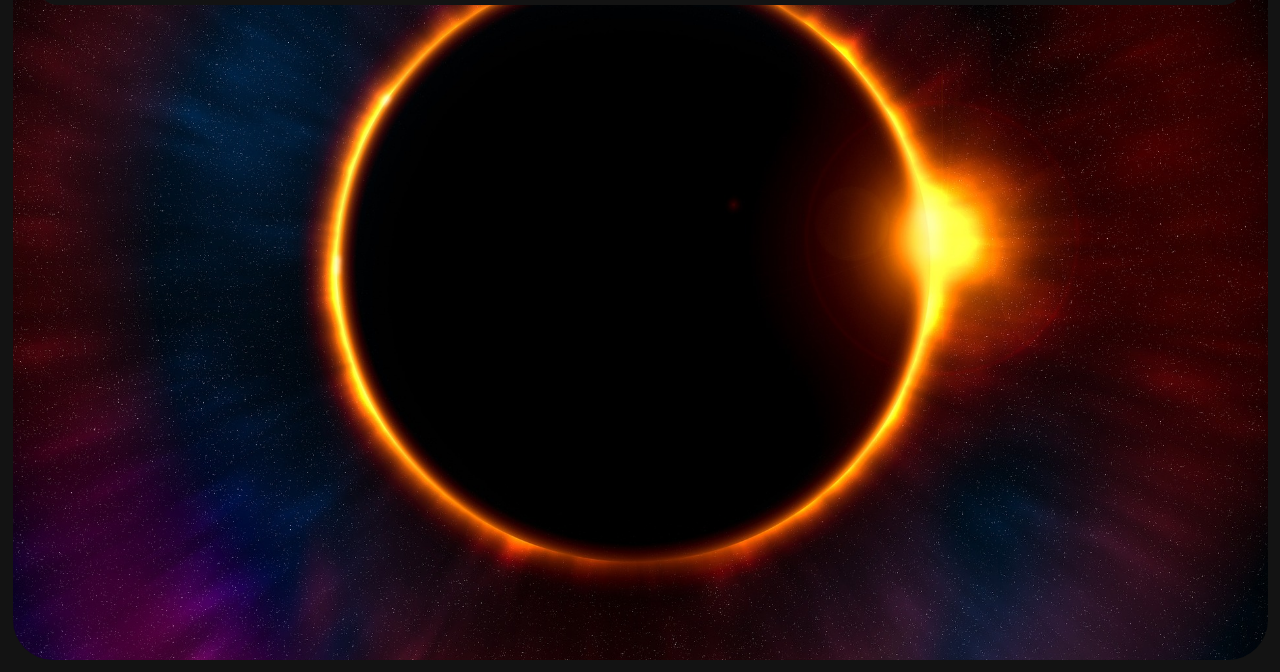
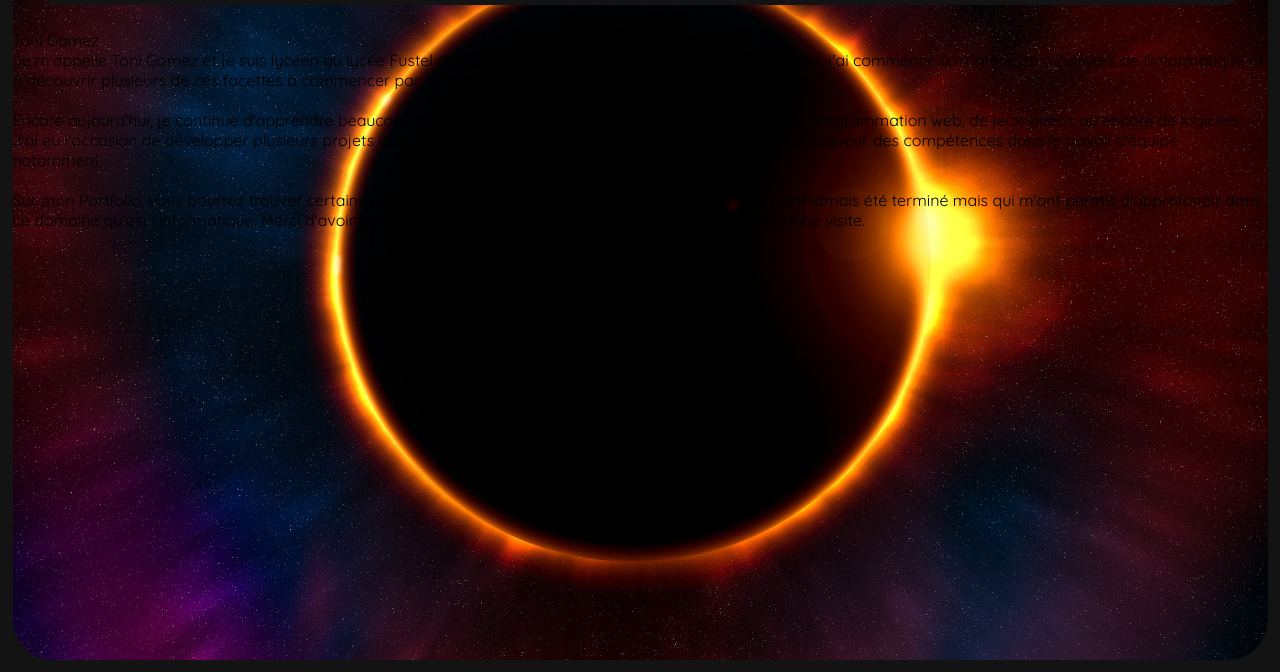
Before and after one commit to tonityg/tonityg.github.io, a plain HTML site: page index.html in a window 1280 px wide. Shown: the part 128-800 px from the top of the page. Drawn offline with Linux system fonts and the light colour scheme.

Commit message:
write bio text

```diff
--- a/index.html
+++ b/index.html
@@ -27,7 +27,17 @@
                 </div>
             </div>
             <div id="bio">
-
+                <p id="biotitle">Toni Gomez</p>
+                <p id="biobody">Je m'appelle Toni Gomez et je suis lycéen au lycée Fustel de Coulanges de Massy.
+                    Depuis mon plus jeune âge, j'ai commencé à m'interessé à l'univers de l'informatique et à découvrir
+                    plusieurs de ces facettes à commencer par l'audiovisuel avant de me mettre au développement.<br><br>
+                    Encore aujourd'hui, je continue d'apprendre beaucoup de chose sur le développement informatique dans
+                    la programmation web, de jeux vidéos ou encore de logiciels. J'ai eu l'occasion de développer plusieurs
+                    projets que ce soit personnels ou avec des amis qui m'a permis d'acquérir des compétences dans le
+                    travail d'équipe notamment.<br><br>Sur mon Portfolio, vous pourrez trouver certains de mes projets
+                    que j'ai pu aboutir et quelques uns qui n'ont jamais été terminé mais qui m'ont permis d'approfondir dans ce
+                    domaine qu'est l'informatique. Merci d'avoir prêté attention à mon Portfolio et je vous souhaites une bonne visite.
+                </p>
             </div>
             <div id="contact">
 
```
